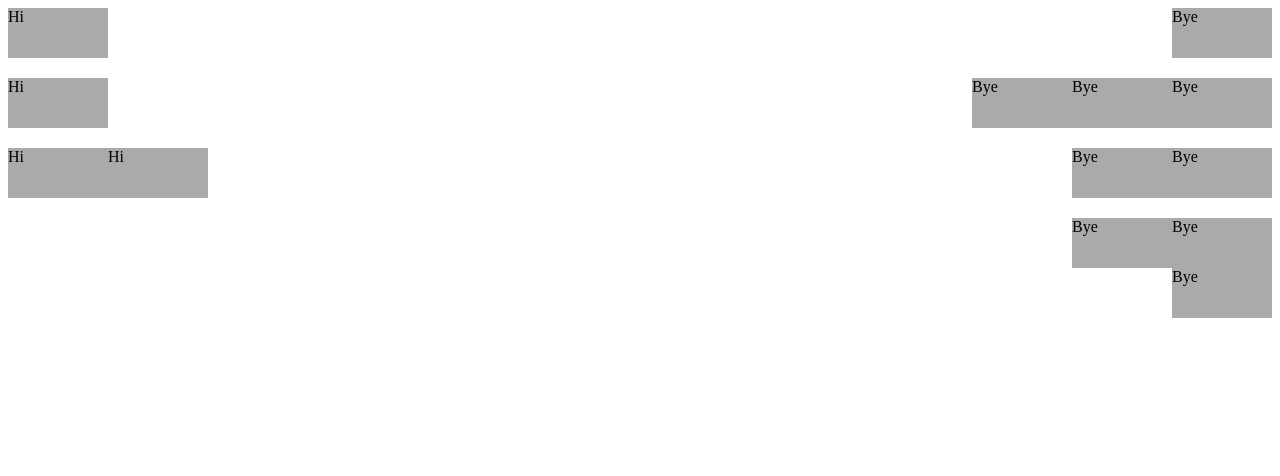
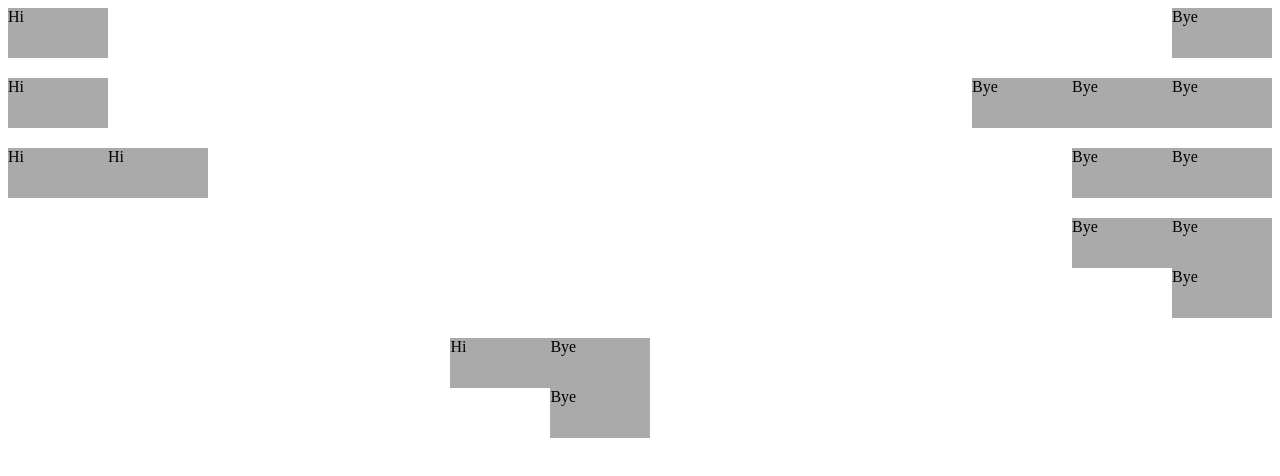
Before and after one commit to Illia-Shtefano/home-work-8, a plain HTML site: page index.html in a window 1280 px wide. Drawn offline with Linux system fonts and the light colour scheme.

Commit message:
Homework is finish

```diff
--- a/index.html
+++ b/index.html
@@ -45,5 +45,13 @@
             <div class="block right">Bye</div>
             <div class="block right" style="clear: right;">Bye</div>
         </div>
+
+        <div class="container">
+            <div class="block" style="float: left; margin-left: 35%;">Hi</div>
+            <div style="float: left;">
+                <div class="block">Bye</div>
+                <div class="block">Bye</div>
+            </div>
+        </div>
     </body>
 </html>
```
